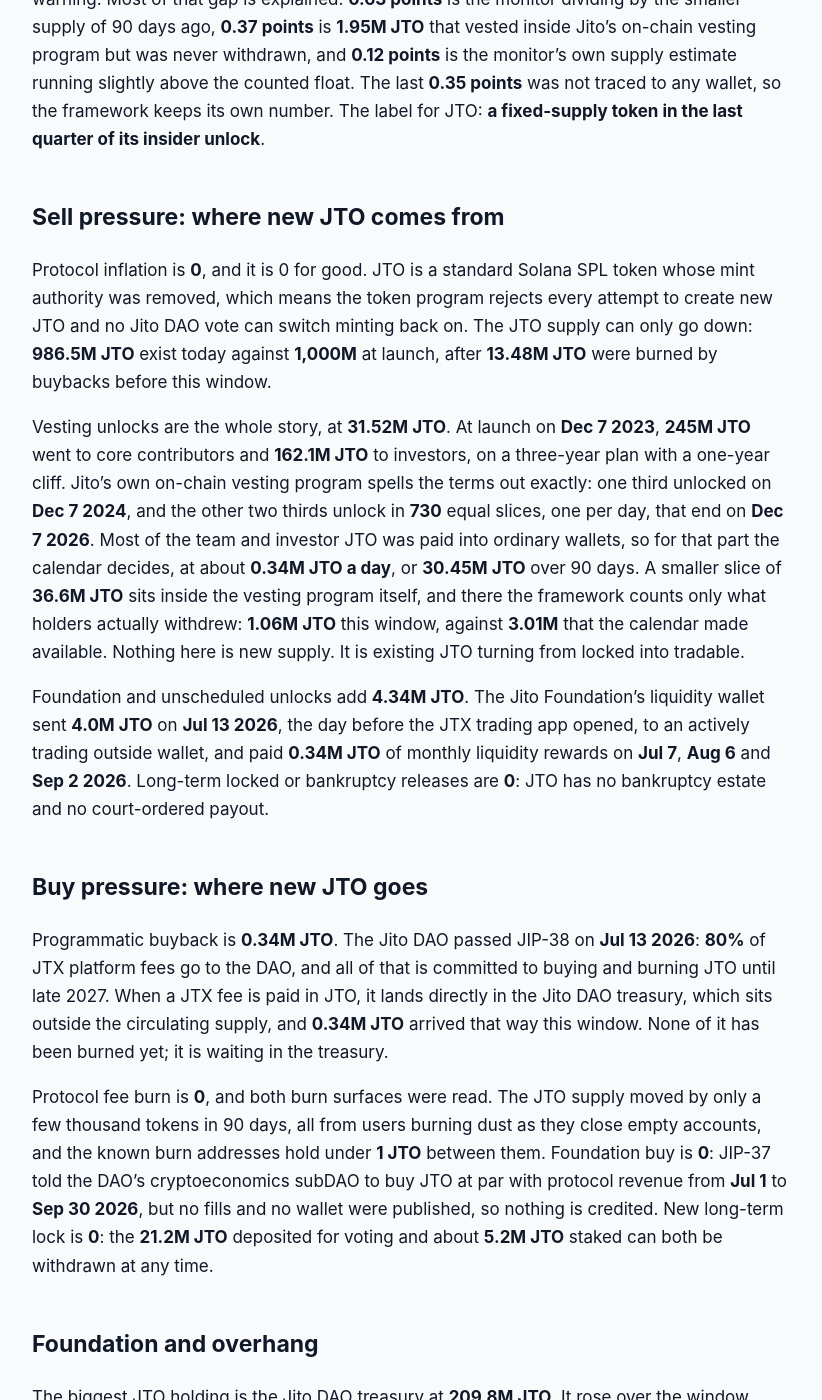
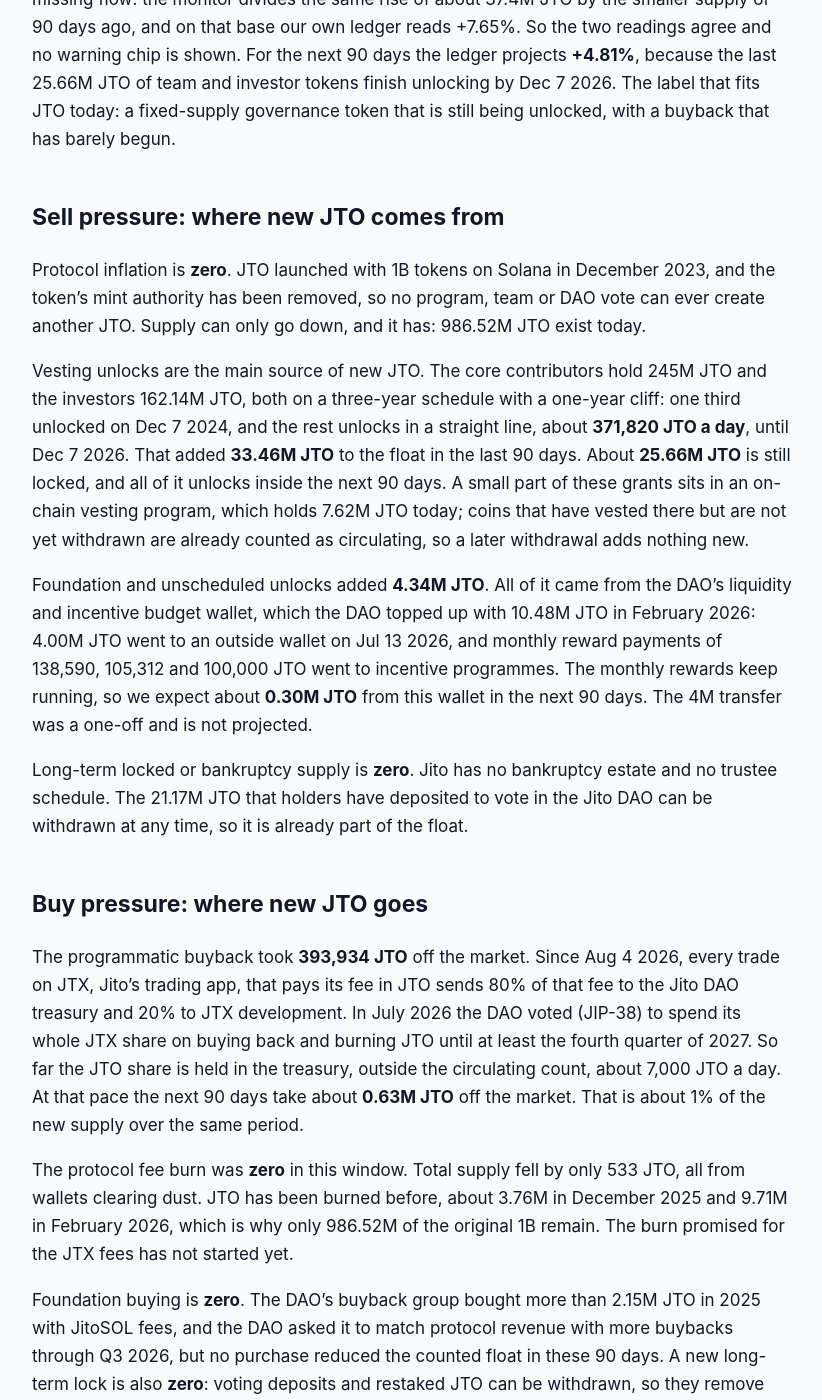
Before and after one commit to jeevansongmy-spec/mrnasdog-articles, a Jekyll site: the page built from crypto/jto-pressure-framework.md, in a window 1280 px wide and 1400 px high, scrolled down 613 px. Shown: the whole window, without its empty margins (228-1050 px from the left). Built offline with Jekyll 4.4.1, drawn with Linux system fonts in a browser that asks for light colours; some of the changed text lies outside the part shown.

Commit message:
publish: crypto/jto-pressure-framework

```diff
--- a/crypto/jto-pressure-framework.md
+++ b/crypto/jto-pressure-framework.md
@@ -1,6 +1,6 @@
 ---
 title:         "JTO Inflation Analysis · September 2026 · Supply growing · projected to keep growing"
-description:   "JTO supply grows 6.78% in 90 days and 5.02% next as team and investor tokens unlock every day to Dec 7 2026. Jito cannot mint JTO; its JTX burn is still small."
+description:   "JTO supply grew 7.10% in 90 days, 4.81% projected next, as team and investor tokens unlock to Dec 7 2026. JTO cannot be minted; the JTX buyback is tiny."
 canonical_url: "https://mrnasdog.com/research/jto/inflation"
 tags:          ["crypto", "jito", "solana", "jto"]
 published:     true
@@ -10,44 +10,60 @@ Originally published at [JTO Inflation Analysis · September 2026 · Supply grow
 
 # JTO Inflation Analysis · September 2026 · Supply growing · projected to keep growing
 
-JTO supply is growing and is projected to keep growing until the team and investor vesting ends on **Dec 7 2026**. The Pressure Framework books **35.86M JTO** of sell pressure against **0.34M JTO** of buy pressure over the last 90 days, a net of **+6.78%**, and **+5.02%** for the next 90 days; the inflation monitor reads **+8.25%**. Jito can never mint another JTO, because the token's mint authority is gone, so every point of this comes from tokens that already exist becoming tradable.
+JTO is inflationary on the active float. The circulating supply of the Jito governance token grew about **7.10%** in the last 90 days, and the MrNasdog Pressure Framework projects about **4.81%** for the next 90 days. Nothing is minted: the new float is team and investor vesting (**33.46M JTO**) plus DAO incentive payouts (**4.34M JTO**), against **393,934 JTO** of JTX trading fees parked in the DAO treasury for a future buyback and burn. Team and investor vesting ends on **Dec 7 2026**.
 
 ## The verdict, in one paragraph
 
-Against a circulating base of **524.1M JTO**, the framework reads **+6.78%** over the trailing 90 days and **+5.02%** forward. The monitor reads **+8.25%**, a gap of **1.47 percentage points**, which is over the framework's 0.5-point tolerance, so the JTO overview carries a monitor-gap warning. Most of that gap is explained: **0.63 points** is the monitor dividing by the smaller supply of 90 days ago, **0.37 points** is **1.95M JTO** that vested inside Jito's on-chain vesting program but was never withdrawn, and **0.12 points** is the monitor's own supply estimate running slightly above the counted float. The last **0.35 points** was not traced to any wallet, so the framework keeps its own number. The label for JTO: **a fixed-supply token in the last quarter of its insider unlock**.
+Over the 90 days to Sep 29 2026, **37.81M JTO** entered the circulating float and **0.39M JTO** left it, a net rise of **+7.10%** on today's circulating supply of **526.68M JTO**. Our inflation monitor reads **+7.66%** for the same window, a gap of **0.55 percentage points**. The gap is not a missing flow: the monitor divides the same rise of about 37.4M JTO by the smaller supply of 90 days ago, and on that base our own ledger reads +7.65%. So the two readings agree and no warning chip is shown. For the next 90 days the ledger projects **+4.81%**, because the last 25.66M JTO of team and investor tokens finish unlocking by Dec 7 2026. The label that fits JTO today: a fixed-supply governance token that is still being unlocked, with a buyback that has barely begun.
 
 ## Sell pressure: where new JTO comes from
 
-Protocol inflation is **0**, and it is 0 for good. JTO is a standard Solana SPL token whose mint authority was removed, which means the token program rejects every attempt to create new JTO and no Jito DAO vote can switch minting back on. The JTO supply can only go down: **986.5M JTO** exist today against **1,000M** at launch, after **13.48M JTO** were burned by buybacks before this window.
+Protocol inflation is **zero**. JTO launched with 1B tokens on Solana in December 2023, and the token's mint authority has been removed, so no program, team or DAO vote can ever create another JTO. Supply can only go down, and it has: 986.52M JTO exist today.
 
-Vesting unlocks are the whole story, at **31.52M JTO**. At launch on **Dec 7 2023**, **245M JTO** went to core contributors and **162.1M JTO** to investors, on a three-year plan with a one-year cliff. Jito's own on-chain vesting program spells the terms out exactly: one third unlocked on **Dec 7 2024**, and the other two thirds unlock in **730** equal slices, one per day, that end on **Dec 7 2026**. Most of the team and investor JTO was paid into ordinary wallets, so for that part the calendar decides, at about **0.34M JTO a day**, or **30.45M JTO** over 90 days. A smaller slice of **36.6M JTO** sits inside the vesting program itself, and there the framework counts only what holders actually withdrew: **1.06M JTO** this window, against **3.01M** that the calendar made available. Nothing here is new supply. It is existing JTO turning from locked into tradable.
+Vesting unlocks are the main source of new JTO. The core contributors hold 245M JTO and the investors 162.14M JTO, both on a three-year schedule with a one-year cliff: one third unlocked on Dec 7 2024, and the rest unlocks in a straight line, about **371,820 JTO a day**, until Dec 7 2026. That added **33.46M JTO** to the float in the last 90 days. About **25.66M JTO** is still locked, and all of it unlocks inside the next 90 days. A small part of these grants sits in an on-chain vesting program, which holds 7.62M JTO today; coins that have vested there but are not yet withdrawn are already counted as circulating, so a later withdrawal adds nothing new.
 
-Foundation and unscheduled unlocks add **4.34M JTO**. The Jito Foundation's liquidity wallet sent **4.0M JTO** on **Jul 13 2026**, the day before the JTX trading app opened, to an actively trading outside wallet, and paid **0.34M JTO** of monthly liquidity rewards on **Jul 7**, **Aug 6** and **Sep 2 2026**. Long-term locked or bankruptcy releases are **0**: JTO has no bankruptcy estate and no court-ordered payout.
+Foundation and unscheduled unlocks added **4.34M JTO**. All of it came from the DAO's liquidity and incentive budget wallet, which the DAO topped up with 10.48M JTO in February 2026: 4.00M JTO went to an outside wallet on Jul 13 2026, and monthly reward payments of 138,590, 105,312 and 100,000 JTO went to incentive programmes. The monthly rewards keep running, so we expect about **0.30M JTO** from this wallet in the next 90 days. The 4M transfer was a one-off and is not projected.
+
+Long-term locked or bankruptcy supply is **zero**. Jito has no bankruptcy estate and no trustee schedule. The 21.17M JTO that holders have deposited to vote in the Jito DAO can be withdrawn at any time, so it is already part of the float.
 
 ## Buy pressure: where new JTO goes
 
-Programmatic buyback is **0.34M JTO**. The Jito DAO passed JIP-38 on **Jul 13 2026**: **80%** of JTX platform fees go to the DAO, and all of that is committed to buying and burning JTO until late 2027. When a JTX fee is paid in JTO, it lands directly in the Jito DAO treasury, which sits outside the circulating supply, and **0.34M JTO** arrived that way this window. None of it has been burned yet; it is waiting in the treasury.
+The programmatic buyback took **393,934 JTO** off the market. Since Aug 4 2026, every trade on JTX, Jito's trading app, that pays its fee in JTO sends 80% of that fee to the Jito DAO treasury and 20% to JTX development. In July 2026 the DAO voted (JIP-38) to spend its whole JTX share on buying back and burning JTO until at least the fourth quarter of 2027. So far the JTO share is held in the treasury, outside the circulating count, about 7,000 JTO a day. At that pace the next 90 days take about **0.63M JTO** off the market. That is about 1% of the new supply over the same period.
 
-Protocol fee burn is **0**, and both burn surfaces were read. The JTO supply moved by only a few thousand tokens in 90 days, all from users burning dust as they close empty accounts, and the known burn addresses hold under **1 JTO** between them. Foundation buy is **0**: JIP-37 told the DAO's cryptoeconomics subDAO to buy JTO at par with protocol revenue from **Jul 1** to **Sep 30 2026**, but no fills and no wallet were published, so nothing is credited. New long-term lock is **0**: the **21.2M JTO** deposited for voting and about **5.2M JTO** staked can both be withdrawn at any time.
+The protocol fee burn was **zero** in this window. Total supply fell by only 533 JTO, all from wallets clearing dust. JTO has been burned before, about 3.76M in December 2025 and 9.71M in February 2026, which is why only 986.52M of the original 1B remain. The burn promised for the JTX fees has not started yet.
+
+Foundation buying is **zero**. The DAO's buyback group bought more than 2.15M JTO in 2025 with JitoSOL fees, and the DAO asked it to match protocol revenue with more buybacks through Q3 2026, but no purchase reduced the counted float in these 90 days. A new long-term lock is also **zero**: voting deposits and restaked JTO can be withdrawn, so they remove nothing from the float.
 
 ## Foundation and overhang
 
-The biggest JTO holding is the Jito DAO treasury at **209.8M JTO**. It rose over the window, from **209.42M** to **209.77M**, on JTX fees alone, and it has no release calendar; any spend needs a DAO vote. Next come Foundation-linked wallets holding about **90M JTO**, including a new wallet that received **15M JTO** from the Foundation on **Jul 7 2026** and has not moved since. The vesting program still holds **7.6M JTO**, of which about **5.1M** is already vested but not withdrawn. Jito Labs has also said some later employee grants vest on their own three- to four-year clocks, with dates it does not publish. All of these balances are read on-chain at every rebuild. If any of them falls between refreshes by more than the calendar explains, that outflow enters the Foundation row at the next refresh.
+The largest team-controlled holding is the Jito DAO treasury, a Realms wallet with **209.82M JTO**. It moves only by DAO decision, it has no release schedule, and its balance only rose this window as JTX fees arrived. The DAO's liquidity and incentive budget wallet holds **13.84M JTO**, down from 18.19M on Jul 1 2026. Two smaller DAO wallets hold grants for node networks (1.70M JTO) and bug bounties (0.76M JTO).
 
-## How JTO compares to other fixed-supply governance tokens
+Beyond those, the circulating count leaves out about 210M JTO, mostly the Jito Foundation's 250M ecosystem allocation. Not all of its wallets are public. The ones we can identify include a Foundation wallet with **55.29M JTO** and a wallet that received 15M JTO from it on Jul 7 2026 and now holds 20.00M JTO, unmoved since. The Foundation has no published schedule for this allocation. We read all of these balances on chain at every rebuild: if any of them falls between rebuilds, the outflow enters the Foundation and unscheduled unlocks row at the next rebuild.
 
-JTO belongs to the class of tokens whose supply is fixed in code and can only shrink. That is a stronger promise than a halving chain like Bitcoin, which still mints on every block, and far stronger than an uncapped proof-of-stake chain that pays stakers with new coins every epoch. On the issuance axis alone, JTO scores as well as a token can.
+## How JTO compares to other DeFi governance tokens
 
-And yet JTO reads **+6.78%** a quarter, far above a mid-cycle Bitcoin. The reason is the difference between total supply and tradable float. A fixed cap stops new tokens; it does not stop old tokens from unlocking. JTO looks less like a mature capped coin and more like any venture-backed token near the end of a three-year insider vest. What sets it apart is the shape: a straight line, day after day, with no monthly cliff to trade around, and a hard end date.
+JTO belongs to the class of fixed-supply DeFi governance tokens, like Jupiter's JUP or Aave's AAVE, and not to the class of Layer-1 coins such as SOL, which pay new coins to stakers forever. No JTO is ever minted, so every bit of new float comes from coins that already exist being unlocked or paid out. That makes the supply story temporary: once the team and investor vesting ends on Dec 7 2026, the only regular new float left is DAO and Foundation spending.
 
-The other comparison is with exchange tokens that buy back and burn from fee revenue, where the burn can outrun issuance and push supply down. Jito now has that machine on paper, through JIP-38 and JTX. For now it is small: **0.34M JTO** of fees against **35.86M JTO** of unlocks. The comparison flips only after Dec 7 2026, when the unlock stops and the fee burn becomes the only moving part.
+Where JTO differs is how its value capture is being built. Some DeFi tokens receive none of their protocol's fees; others, such as AAVE and Hyperliquid's HYPE, are bought back regularly out of real revenue. Jito sits in between. The DAO receives the fees from JitoSOL, the block engine and BAM, but since early 2026 most of that revenue has gone to a subsidy for validators running BAM, and only the new JTX trading fees are locked into a buyback-and-burn. JIP-37 ends the subsidy on Sep 30 2026, while JIP-39 would keep it at full rate through Q4 2026, re-aimed at smaller validators, and wind it down to zero by mid-2027.
+
+The practical difference is size. In the last 90 days JTO's buy side removed about 1% of what its unlocks added. A token with a large fee-funded buyback can absorb its unlocks; JTO cannot yet, so the float keeps growing until the vesting stops.
 
 ## What to watch in the next 90 days
 
-First, the vesting calendar: about **25.4M JTO** unlocks for wallet-held team and investor tokens between now and the final day, **Dec 7 2026**, after which the published calendar is empty. Second, **Sep 30 2026**, when the JIP-37 buyback mandate and the current BAM subsidy period end and the DAO decides where protocol revenue goes next; a vote routing it to buybacks would add a real buy row. Third, the first JIP-38 burn: the DAO treasury holds the JTX fees but has burned none, and a burn would show up as a drop in total supply. Fourth, the Foundation-linked wallet that took **15M JTO** on **Jul 7 2026**; if it starts sending, that is new sell pressure. Fifth, the monthly liquidity rewards of about **0.1M JTO**.
+**Sep 30 2026:** the BAM subsidy's full-rate period ends under JIP-37, and the DAO has promised a vote on how much protocol revenue goes to buybacks from Q4 2026. A large buyback-and-burn would show up in the buy rows.
+
+**JIP-39 vote:** the proposal to run a Jito reference validator and wind down the BAM subsidy by the end of Q2 2027 decides how much revenue stays diverted to validators instead of JTO.
+
+**The first JTX burn:** the DAO treasury now holds 393,934 JTO of JTX fees waiting to be burned. When the burn starts, JTO's total supply will fall below 986.52M.
+
+**Dec 7 2026:** the last team and investor tokens unlock. After that date, the vesting of about 371,820 JTO a day stops and only DAO or Foundation spending can add float.
+
+**Foundation wallets:** the 55.29M and 20.00M JTO wallets have not moved since July. Any transfer out of them to exchanges or new holders would add to the sell side.
 
 ## Summary
 
-The MrNasdog Pressure Framework reads JTO at **+6.78%** over the trailing 90 days and **+5.02%** projected forward: supply growing, projected to keep growing. The mechanism is unlock, not inflation: Jito cannot mint JTO, and **31.52M** of the **35.86M JTO** sell pressure is the three-year team and investor vest paying out a slice every day. The key risk is that this continues every day until **Dec 7 2026** regardless of price, while the JTX buy-and-burn has taken in only **0.34M JTO** and burned none. The ceiling is the comfort: **986.5M JTO** exist, and that number can only fall.
+JTO, the governance token of Jito on Solana, cannot be minted, but its circulating supply grew **7.10%** in 90 days as team and investor tokens unlocked every day and the DAO paid out incentives. The only buy-side flow is JTX trading fees held for a future burn, **393,934 JTO**, about 1% of the new supply. We project **+4.81%** for the next 90 days, after which the vesting schedule ends on Dec 7 2026. The key risk is the more than 430M JTO that the DAO treasury, its budget wallet and the Foundation still hold outside the float with no published schedule.
 
-MrNasdog Pressure Framework analysis of JTO, Metric 1 — Inflation. Data + explanation only. Not financial advice. Updated Sep 23 2026.
+---
+
+*MrNasdog Pressure Framework analysis of JTO, Metric 1 — Inflation. Data + explanation only. Not financial advice. Checked Sep 29 2026.*
```
